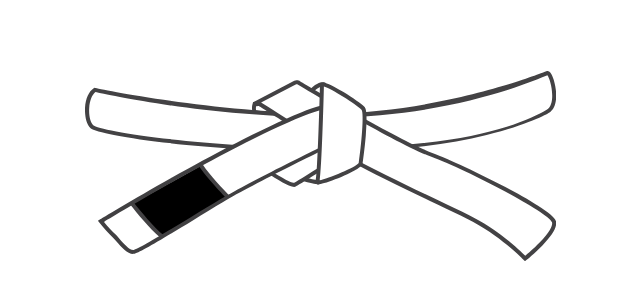
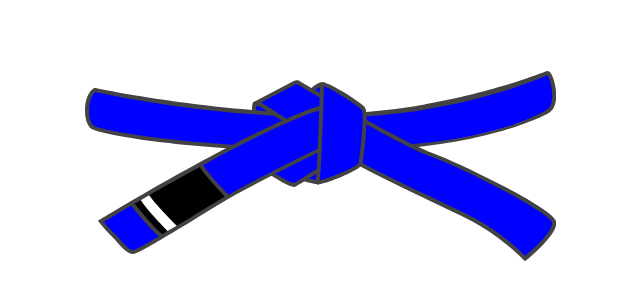
Before and after one commit to jeffholst/vue-custom-belt, a Vue app: page / in a window 1280 px wide. Shown: the part 234-534 px from the top of the page, without its empty margins (84-724 px from the left). Built offline with nearby package versions, Linux system fonts and the light colour scheme.

Commit message:
chore: added solid belts

```diff
--- a/src/App.vue
+++ b/src/App.vue
@@ -2,69 +2,13 @@
 import SVGBelt from "./components/IconBelt.vue";
 import type BeltProps from "./types/BeltProps";
 import { reactive } from "vue";
+import * as shared from "./shared/shared";
 
-const beltProps: BeltProps = reactive({
-  border: "#434244",
-  patch: "#000000",
-  patchBorder: "#414042",
-  professorPatch: "#c3922e",
-  professorBorder: "#414042",
-  hasProfessorPatch: false,
-  stripeCount: 0,
-  stripe4l1: "#FFFFFF",
-  stripe4l2: "#FFFFFF",
-  stripe4l3: "#FFFFFF",
-  stripe4l4: "#FFFFFF",
-  stripe10l1: "#FFFFFF",
-  stripe10l2: "#FFFFFF",
-  stripe10l3: "#FFFFFF",
-  stripe10l4: "#FFFFFF",
-  stripe10l5: "#FFFFFF",
-  stripe10l6: "#FFFFFF",
-  stripe10l7: "#FFFFFF",
-  stripe10l8: "#FFFFFF",
-  stripe10l9: "#FFFFFF",
-  stripe10l10: "#FFFFFF",
-  s1l1: "#FFFFFF",
-  s1l2: "#FFFFFF",
-  s1l3: "#FFFFFF",
-  s2l1: "#FFFFFF",
-  s2l2: "#FFFFFF",
-  s2l3: "#FFFFFF",
-  s3l1: "#FFFFFF",
-  s3l2: "#FFFFFF",
-  s3l3: "#FFFFFF",
-  s4l1: "#FFFFFF",
-  s4l2: "#FFFFFF",
-  s4l3: "#FFFFFF",
-  s5l1: "#FFFFFF",
-  s5l2: "#FFFFFF",
-  s5l3: "#FFFFFF",
-  s6l1: "#FFFFFF",
-  s6l2: "#FFFFFF",
-  s6l3: "#FFFFFF",
-  s7l1: "#FFFFFF",
-  s7l2: "#FFFFFF",
-  s7l3: "#FFFFFF",
-  s8l1: "#FFFFFF",
-  s8l2: "#FFFFFF",
-  s8l3: "#FFFFFF",
-  s9l1: "#FFFFFF",
-  s9l2: "#FFFFFF",
-  s9l3: "#FFFFFF",
-  s10l1: "#FFFFFF",
-  s10l2: "#FFFFFF",
-  s10l3: "#FFFFFF",
-  s11l1: "#FFFFFF",
-  s11l2: "#FFFFFF",
-  s11l3: "#FFFFFF",
-  s12l1: "#FFFFFF",
-  s12l2: "#FFFFFF",
-  s12l3: "#FFFFFF",
-  s13l1: "#FFFFFF",
-  s13l2: "#FFFFFF",
-  s13l3: "#FFFFFF",
-});
+//const beltProps: BeltProps = reactive(shared.getWhiteBelt(1));
+const beltProps: BeltProps = reactive(shared.getBlueBelt(1));
+//const beltProps: BeltProps = reactive(shared.getPurpleBelt(1));
+//const beltProps: BeltProps = reactive(shared.getBrownBelt(1));
+//const beltProps: BeltProps = reactive(shared.getBlackBelt(1));
 </script>
 
 <template>
--- a/src/components/IconBelt.vue
+++ b/src/components/IconBelt.vue
@@ -371,19 +371,19 @@
           <path
             id="left1"
             d="m145.1,125.4c-6.4-6.6-20.4-21.1-27.4-31.8l-3.5,2c6.8,10.2,21.7,26,27.4,31.9l3.6-2.1h-.1Z"
-            :style="borderColor"
+            :style="patchBorderColor"
           />
           <path
             id="right1"
             d="m78.7,164.3c-10-8.1-23.7-24.9-29.6-32.3l-3.5,2c6.3,8,18.8,23.4,29.5,32.5l3.6-2.2h0Z"
-            :style="borderColor"
+            :style="patchBorderColor"
           />
         </g>
       </g>
       <path
         id="border2"
         d="m48.2,183c-5.8,0-12.1-7.2-16.7-12.5-1.3-1.5-2.4-2.7-3.2-3.5-5-4.8-9.7-10-14-15.4l-1.4-1.8,1.9-1.2c.3-.2,31.8-19.4,72.2-42.1,37.3-20.9,89.9-49.2,129.1-65.1,24.7-10,39.3-11.5,44.6-4.6,7.9,10.3-9.7,34-11.7,36.7l-.3.4-.4.2c-.8.4-79,38.4-110.6,57.2-8.8,5.2-19.1,11.5-29.1,17.6-34,20.7-55,33.3-59.6,33.9h-.9v.2h.1Zm-29.2-32.1c3.8,4.6,7.8,9.1,12.2,13.2.9.9,2.1,2.2,3.4,3.8,3.8,4.3,10.1,11.6,14,11.1,4-.5,33.9-18.7,58-33.3,10-6.1,20.3-12.3,29.1-17.6,30.6-18.2,104.1-54.1,110.5-57.2,6.9-9.3,15.9-25.6,11.4-31.5-2.2-2.9-10.4-6-39.9,5.9-69.5,28.1-182.5,95.9-198.7,105.6h0Z"
-        :style="patchBorderColor"
+        :style="borderColor"
       />
     </g>
     <g id="BeltKnotCenter">
--- /dev/null
+++ b/src/shared/shared.ts
@@ -0,0 +1,248 @@
+import type BeltProps from "../types/BeltProps";
+
+const getBelt = (): BeltProps => {
+  const beltProps: BeltProps = {
+    border: "#434244",
+    patch: "#000000",
+    patchBorder: "#414042",
+    professorPatch: "#c3922e",
+    professorBorder: "#414042",
+    hasProfessorPatch: false,
+    stripeCount: 0,
+    stripe4l1: "#FFFFFF",
+    stripe4l2: "#FFFFFF",
+    stripe4l3: "#FFFFFF",
+    stripe4l4: "#FFFFFF",
+    stripe10l1: "#FFFFFF",
+    stripe10l2: "#FFFFFF",
+    stripe10l3: "#FFFFFF",
+    stripe10l4: "#FFFFFF",
+    stripe10l5: "#FFFFFF",
+    stripe10l6: "#FFFFFF",
+    stripe10l7: "#FFFFFF",
+    stripe10l8: "#FFFFFF",
+    stripe10l9: "#FFFFFF",
+    stripe10l10: "#FFFFFF",
+    s1l1: "#FFFFFF",
+    s1l2: "#FFFFFF",
+    s1l3: "#FFFFFF",
+    s2l1: "#FFFFFF",
+    s2l2: "#FFFFFF",
+    s2l3: "#FFFFFF",
+    s3l1: "#FFFFFF",
+    s3l2: "#FFFFFF",
+    s3l3: "#FFFFFF",
+    s4l1: "#FFFFFF",
+    s4l2: "#FFFFFF",
+    s4l3: "#FFFFFF",
+    s5l1: "#FFFFFF",
+    s5l2: "#FFFFFF",
+    s5l3: "#FFFFFF",
+    s6l1: "#FFFFFF",
+    s6l2: "#FFFFFF",
+    s6l3: "#FFFFFF",
+    s7l1: "#FFFFFF",
+    s7l2: "#FFFFFF",
+    s7l3: "#FFFFFF",
+    s8l1: "#FFFFFF",
+    s8l2: "#FFFFFF",
+    s8l3: "#FFFFFF",
+    s9l1: "#FFFFFF",
+    s9l2: "#FFFFFF",
+    s9l3: "#FFFFFF",
+    s10l1: "#FFFFFF",
+    s10l2: "#FFFFFF",
+    s10l3: "#FFFFFF",
+    s11l1: "#FFFFFF",
+    s11l2: "#FFFFFF",
+    s11l3: "#FFFFFF",
+    s12l1: "#FFFFFF",
+    s12l2: "#FFFFFF",
+    s12l3: "#FFFFFF",
+    s13l1: "#FFFFFF",
+    s13l2: "#FFFFFF",
+    s13l3: "#FFFFFF",
+  };
+
+  return beltProps;
+};
+
+const setPatchProperties = (
+  beltProps: BeltProps,
+  patchColor: string,
+  patchBorderColor: string,
+  professorPatchColor: string,
+  professorBorderColor: string,
+  hasProfessorPatch: boolean,
+  stripeColor: string,
+  stripeCount: number
+) => {
+  beltProps.patch = patchColor;
+  beltProps.patchBorder = patchBorderColor;
+  beltProps.professorPatch = professorPatchColor;
+  beltProps.professorBorder = professorBorderColor;
+  beltProps.hasProfessorPatch = hasProfessorPatch;
+  beltProps.stripeCount = stripeCount;
+
+  beltProps.stripe4l1 = stripeColor;
+  beltProps.stripe4l2 = stripeColor;
+  beltProps.stripe4l3 = stripeColor;
+  beltProps.stripe4l4 = stripeColor;
+  beltProps.stripe10l1 = stripeColor;
+  beltProps.stripe10l2 = stripeColor;
+  beltProps.stripe10l3 = stripeColor;
+  beltProps.stripe10l4 = stripeColor;
+  beltProps.stripe10l5 = stripeColor;
+  beltProps.stripe10l6 = stripeColor;
+  beltProps.stripe10l7 = stripeColor;
+  beltProps.stripe10l8 = stripeColor;
+  beltProps.stripe10l9 = stripeColor;
+  beltProps.stripe10l10 = stripeColor;
+};
+
+const getSolidBelt = (
+  beltColor: string,
+  borderColor: string,
+  patchColor: string,
+  patchBorderColor: string,
+  professorPatchColor: string,
+  professorBorderColor: string,
+  hasProfessorPatch: boolean,
+  stripeColor: string,
+  stripeCount: number
+): BeltProps => {
+  const beltProps: BeltProps = getBelt();
+
+  beltProps.border = borderColor;
+
+  beltProps.s1l1 = beltColor;
+  beltProps.s1l2 = beltColor;
+  beltProps.s1l3 = beltColor;
+  beltProps.s2l1 = beltColor;
+  beltProps.s2l2 = beltColor;
+  beltProps.s2l3 = beltColor;
+  beltProps.s3l1 = beltColor;
+  beltProps.s3l2 = beltColor;
+  beltProps.s3l3 = beltColor;
+  beltProps.s4l1 = beltColor;
+  beltProps.s4l2 = beltColor;
+  beltProps.s4l3 = beltColor;
+  beltProps.s5l1 = beltColor;
+  beltProps.s5l2 = beltColor;
+  beltProps.s5l3 = beltColor;
+  beltProps.s6l1 = beltColor;
+  beltProps.s6l2 = beltColor;
+  beltProps.s6l3 = beltColor;
+  beltProps.s6l1 = beltColor;
+  beltProps.s6l2 = beltColor;
+  beltProps.s6l3 = beltColor;
+  beltProps.s7l1 = beltColor;
+  beltProps.s7l2 = beltColor;
+  beltProps.s7l3 = beltColor;
+  beltProps.s8l1 = beltColor;
+  beltProps.s8l2 = beltColor;
+  beltProps.s8l3 = beltColor;
+  beltProps.s9l1 = beltColor;
+  beltProps.s9l2 = beltColor;
+  beltProps.s9l3 = beltColor;
+  beltProps.s10l1 = beltColor;
+  beltProps.s10l2 = beltColor;
+  beltProps.s10l3 = beltColor;
+  beltProps.s11l1 = beltColor;
+  beltProps.s11l2 = beltColor;
+  beltProps.s11l3 = beltColor;
+  beltProps.s12l1 = beltColor;
+  beltProps.s12l2 = beltColor;
+  beltProps.s12l3 = beltColor;
+  beltProps.s13l1 = beltColor;
+  beltProps.s13l2 = beltColor;
+  beltProps.s13l3 = beltColor;
+
+  setPatchProperties(
+    beltProps,
+    patchColor,
+    patchBorderColor,
+    professorPatchColor,
+    professorBorderColor,
+    hasProfessorPatch,
+    stripeColor,
+    stripeCount
+  );
+
+  return beltProps;
+};
+
+export const getWhiteBelt = (stripeCount: number): BeltProps => {
+  const beltProps: BeltProps = getSolidBelt(
+    "#FFFFFF",
+    "#434244",
+    "#000000",
+    "#414042",
+    "#c3922e",
+    "#414042",
+    false,
+    "#FFFFFF",
+    stripeCount
+  );
+  return beltProps;
+};
+
+export const getBlueBelt = (stripeCount: number): BeltProps => {
+  const beltProps: BeltProps = getSolidBelt(
+    "#0000FF",
+    "#434244",
+    "#000000",
+    "#414042",
+    "#c3922e",
+    "#414042",
+    false,
+    "#FFFFFF",
+    stripeCount
+  );
+  return beltProps;
+};
+
+export const getPurpleBelt = (stripeCount: number): BeltProps => {
+  const beltProps: BeltProps = getSolidBelt(
+    "#BF40BF",
+    "#434244",
+    "#000000",
+    "#414042",
+    "#c3922e",
+    "#414042",
+    false,
+    "#FFFFFF",
+    stripeCount
+  );
+  return beltProps;
+};
+
+export const getBrownBelt = (stripeCount: number): BeltProps => {
+  const beltProps: BeltProps = getSolidBelt(
+    "#964B00",
+    "#434244",
+    "#000000",
+    "#414042",
+    "#c3922e",
+    "#414042",
+    false,
+    "#FFFFFF",
+    stripeCount
+  );
+  return beltProps;
+};
+
+export const getBlackBelt = (stripeCount: number): BeltProps => {
+  const beltProps: BeltProps = getSolidBelt(
+    "#000000",
+    "#434244",
+    "#000000",
+    "#414042",
+    "#c3922e",
+    "#414042",
+    false,
+    "#FFFFFF",
+    stripeCount
+  );
+  return beltProps;
+};
```
